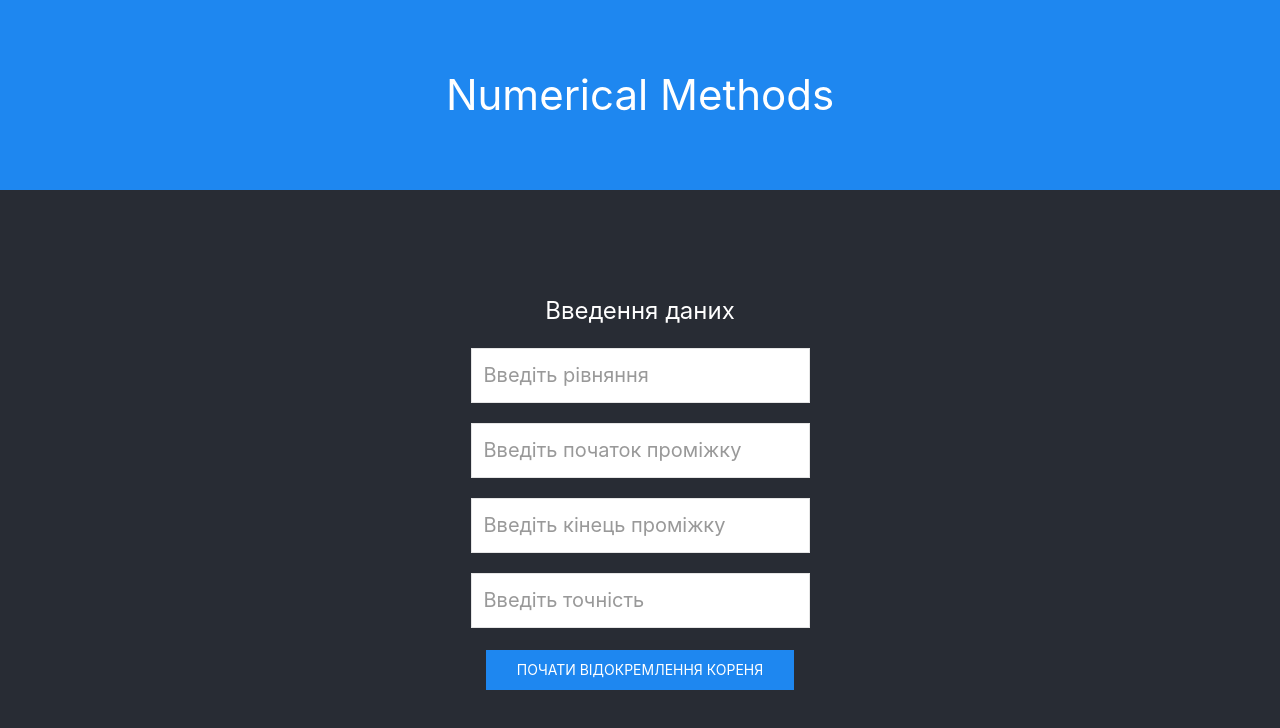
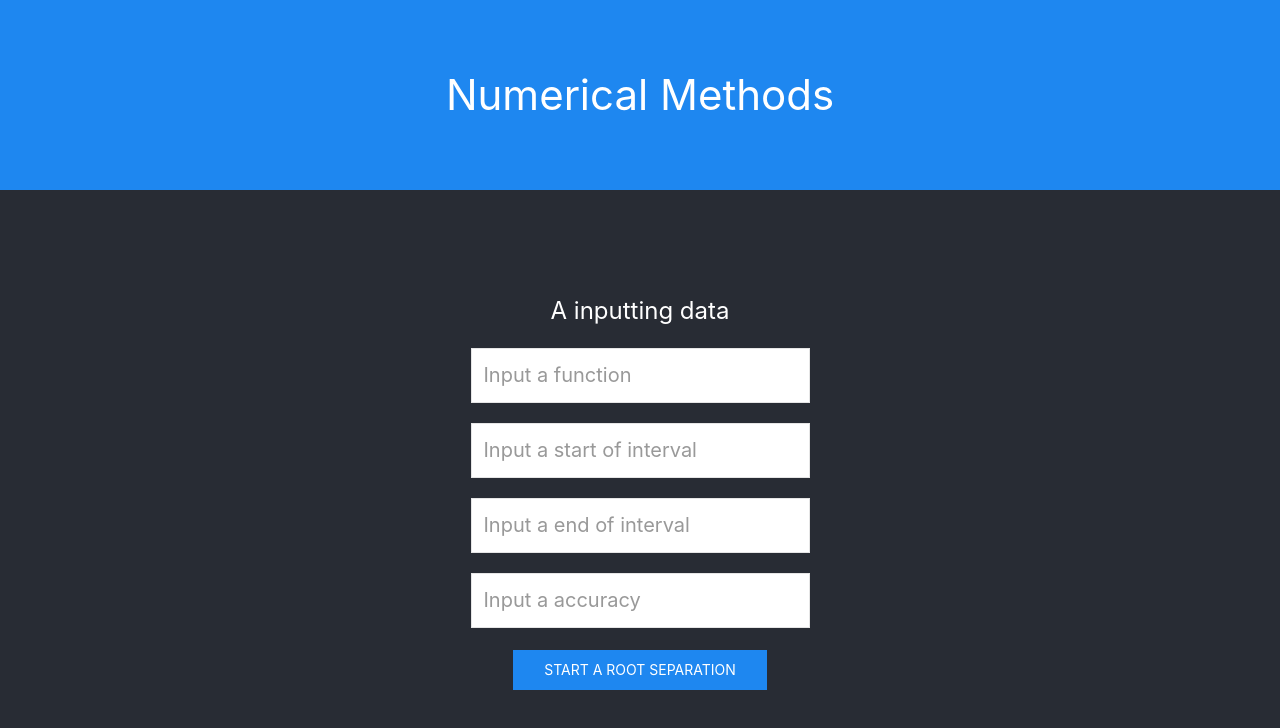
Before and after one commit to faramozzayw/Numerical-Methods.-Labs, a React (Create React App) app: page / in a window 1280 px wide. Shown: the top 728 px of the page. Built offline with nearby package versions, Linux system fonts and the light colour scheme.

Commit message:
Had translated into english

```diff
--- a/src/components/Form.jsx
+++ b/src/components/Form.jsx
@@ -16,7 +16,7 @@ export default class  extends Component {
 		e.preventDefault();
 		console.clear();
 		if (this.state.fx.trim() === '' || this.state.a.trim() === '' || this.state.b.trim() === '' || this.state.h.trim() === '') {
-			alert('Помилка вводу: порожня строка');
+			alert('Input error. Check the correctness of the data.');
 			return;
 		}
 		const [fx, a, b, h] = [String(this.state.fx), Number(this.state.a), Number(this.state.b), Number(this.state.h)];
@@ -24,7 +24,7 @@ export default class  extends Component {
 
 		Number.isFinite(a) && Number.isFinite(b) && Number.isFinite(h) && h > 0  ?
 			result = MyFunc(fx, a, b, h) :
-			alert('Перевірте правильність даних.');
+			alert('Input error. Check the correctness of the data.');
 
 		console.log(result);
 	}
@@ -34,37 +34,37 @@ export default class  extends Component {
 			<div className="uk-container">
 				<form>
 			    <fieldset className="uk-fieldset">
-			        <legend className="uk-legend">Введення даних</legend>
+			        <legend className="uk-legend">A inputting data</legend>
 			        <div className="uk-margin">
-			            <input 	className="uk-input uk-form-large" type="text" placeholder="Введіть рівняння" id="func"
+			            <input 	className="uk-input uk-form-large" type="text" placeholder="Input a function" id="func"
 													value={this.state.fx}
 													name='fx'
 													onChange={this.handleInputChange.bind(this)}
 									 />
 							</div>
 							<div className="uk-margin">
-			            <input className="uk-input uk-form-large" type="text" placeholder="Введіть початок проміжку" id="first"
+			            <input className="uk-input uk-form-large" type="text" placeholder="Input a start of interval" id="first"
 			            				value={this.state.a}
 			            				name='a'
 													onChange={this.handleInputChange.bind(this)}
 			            				/>
 			         	</div>
 			        <div className="uk-margin">
-			            <input className="uk-input uk-form-large" type="text" placeholder="Введіть кінець проміжку" id="end"
+			            <input className="uk-input uk-form-large" type="text" placeholder="Input a end of interval" id="end"
 			            				value={this.state.b}
 			            				name='b'
 													onChange={this.handleInputChange.bind(this)}
 			            				/>
 
 			        <div className="uk-margin">
-			            <input className="uk-input uk-form-large" type="text" placeholder="Введіть точність" id="h"
+			            <input className="uk-input uk-form-large" type="text" placeholder="Input a accuracy" id="h"
 			            				value={this.state.h}
 			            				name='h'
 													onChange={this.handleInputChange.bind(this)}
 			            				/>
 			         	</div>
 			        		<button className="uk-button uk-button-primary"
-			        		onClick={this.handleClick.bind(this)}>Почати відокремлення кореня</button>
+			        		onClick={this.handleClick.bind(this)}>Start a root separation</button>
 			        </div>
 			    </fieldset>
 				</form>
```
